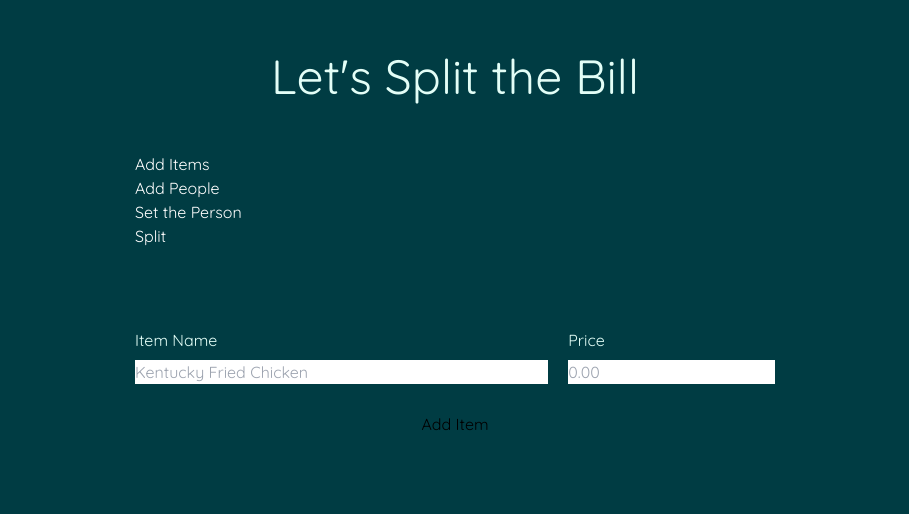
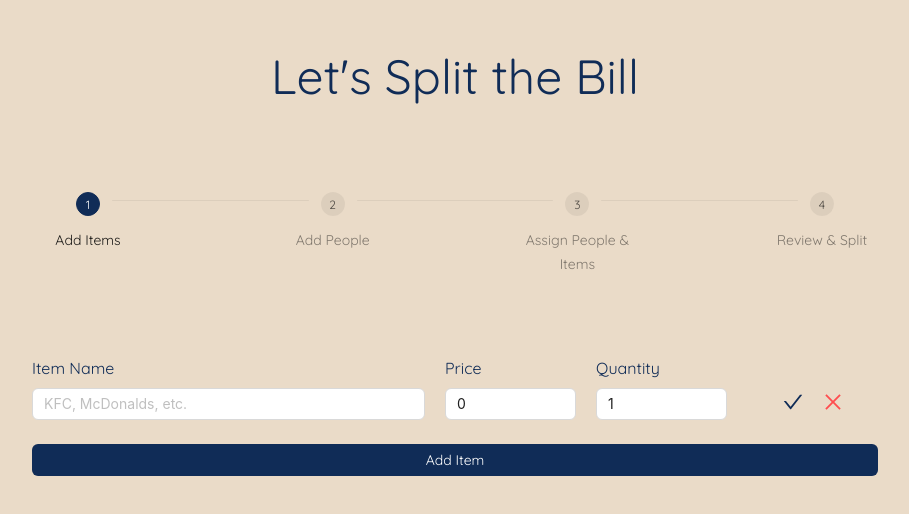
Before and after one commit to yemarn510/split, a Next.js app: page / in a window 1280 px wide. Shown: the top 514 px of the page, without its empty margins (185-1094 px from the left). Built offline with nearby package versions, Linux system fonts and the light colour scheme.

Commit message:
Added step one functionalities

```diff
--- a/package.json
+++ b/package.json
@@ -15,6 +15,7 @@
     "sass": "^1.75.0"
   },
   "devDependencies": {
+    "@ant-design/icons": "^5.3.6",
     "@types/node": "^20",
     "@types/react": "^18",
     "@types/react-dom": "^18",
--- a/src/app/globals.scss
+++ b/src/app/globals.scss
@@ -5,10 +5,10 @@
 @import url('https://fonts.googleapis.com/css2?family=Quicksand:wght@300..700&display=swap');
 
 :root {
-  --main-color: #003C43;
-  --second-color: #135D66;
-  --third-color: #77B0AA;
-  --fourth-color: #E3FEF7;
+  --main-color: #102C57;
+  --second-color: #EADBC8;
+  --third-color: #DAC0A3;
+  --fourth-color: #FEFAF6;
   --font-size: 18px;
 }
 
@@ -20,7 +20,7 @@
 }
 
 body {
-  @apply bg-main;
+  @apply bg-second;
   font-optical-sizing: auto;
   font-style: var(--font-size);
 }
@@ -77,16 +77,22 @@ h5 {
   background-color: var(--fourth-color);
 }
 
-.steps .step-primary + .step-primary:before, .steps .step-primary:after {
-  background-color: var(--third-color);
+.text-danger {
+  color: #ff4d4f;
 }
 
-.steps .step-primary + .step-primary:after {
-  border-color: var(--third-color);
+.text-green {
+  color: #41B06E;
 }
 
-.steps {
-  .step {
-    color: white;
-  }
+
+/// ant override
+
+.ant-btn-primary {
+  box-shadow: none;
 }
+
+.ant-input-outlined[disabled] {
+  color: rgba(0, 0, 0, 0.5);
+  background-color: rgba(0, 0, 0, 0.09);
+}
--- a/src/app/layout.tsx
+++ b/src/app/layout.tsx
@@ -1,6 +1,7 @@
 import type { Metadata } from "next";
 import { Inter } from "next/font/google";
 import "./globals.scss";
+import { ConfigProvider } from 'antd';
 
 const inter = Inter({ subsets: ["latin"] });
 
@@ -16,7 +17,14 @@ export default function RootLayout({
 }>) {
   return (
     <html lang="en">
-      <body className={inter.className}>{children}</body>
+      <ConfigProvider
+        theme={{
+          token: {
+            colorPrimary: '#102C57',
+          },
+        }}>
+        <body className={inter.className}>{children}</body>
+      </ConfigProvider>
     </html>
   );
 }
--- a/src/app/page.tsx
+++ b/src/app/page.tsx
@@ -3,15 +3,33 @@
 import StepOne, { StepOneParams } from "@/components/step-1";
 import { Item } from "@/models/item.models";
 import { useState, useEffect } from "react";
+import { Steps } from 'antd';
+
 
 export default function Home() {
 
-  const [currentStep, setCurrentStep] = useState(1);
+  const [currentStep, setCurrentStep] = useState(0);
 
   const [items, setItems] = useState<Item[]>([]);
 
+  const steps = [
+    {
+      title: 'Add Items',
+    },
+    {
+      title: 'Add People',
+    },
+    {
+      title: 'Assign People & Items',
+    },
+    {
+      title: 'Review & Split',
+    },
+  ];
+
   useEffect(() => {
-    setCurrentStep(1);
+    setCurrentStep(0);
+    setItems([ new Item({}) ]);
   }, [currentStep]);
 
   const StepOneParams: StepOneParams = {
@@ -21,17 +39,15 @@ export default function Home() {
 
   return (
     <main className="max-w-[1100px] min-w-[50vw]  w-fit h-screen m-auto py-10">
-      <h1 className="text-center text-fourth">Let's Split the Bill</h1>
+      <h1 className="text-center text-main">Let's Split the Bill</h1>
 
-      <section className="my-10">
-        <div>
-          <ul className="w-full steps">
-            <li className={`step ${currentStep >= 1 && 'step-primary'}`}>Add Items</li>
-            <li className={`step ${currentStep >= 2 && 'step-primary'}`}>Add People</li>
-            <li className={`step ${currentStep >= 3 && 'step-primary'}`}>Set the Person</li>
-            <li className={`step ${currentStep >= 4 && 'step-primary'}`}>Split</li>
-          </ul>
-        </div>
+      <section className="my-20">
+        <Steps
+          size="small"
+          current={currentStep}
+          labelPlacement="vertical"
+          items={steps}
+        />
 
 
         <div className="py-20">
--- a/src/components/step-1.tsx
+++ b/src/components/step-1.tsx
@@ -1,7 +1,10 @@
 'use client';
 
 import { Item } from "@/models/item.models";
-import { useEffect } from "react";
+import { Input, Button } from 'antd';
+import { CheckOutlined, CloseOutlined, EditOutlined, DeleteOutlined } from '@ant-design/icons';
+import { useEffect, useState } from "react";
+
 
 export interface StepOneParams {
   items: Item[];
@@ -10,13 +13,64 @@ export interface StepOneParams {
 
 export default function StepOne(params: { params: StepOneParams }): JSX.Element {
 
-  useEffect(() => {
-    params.params.items.length === 0 && addItem();
-  }, []);
+  const [ currentIndex, setCurrentIndex ] = useState<number | null>(0);
+  const [originalItem, setOriginalItem] = useState<Item | null>(null);
 
   function addItem(): void {
+    if (!checkValidOrNot(params.params.items.length - 1)) {
+      return;
+    }
     params.params.items.push(new Item({}));
     params.params.setItems([...params.params.items]);
+    setCurrentIndex((currentIndex || 0) + 1);
+  }
+
+  function saveEdit(index: number): void {
+    if (!checkValidOrNot(currentIndex!)) {
+      return;
+    }
+    params.params.setItems([...params.params.items]);
+    setOriginalItem(null);
+    setCurrentIndex(null);
+  }
+
+  function cancelEdit(index: number): void {
+    const editingItem = params.params.items[index];
+    if (editingItem.name === '' && editingItem.price === 0 && editingItem.quantity === 1) {
+      params.params.items.splice(index, 1);
+      params.params.setItems([...params.params.items]);
+      setOriginalItem(null);
+      return;
+    }
+    params.params.items[index] = originalItem || new Item({});
+    const allItems = structuredClone(params.params.items);
+    params.params.setItems([]);
+    setTimeout(() => {
+      params.params.setItems(allItems.map(each => new Item({...each})));
+      setOriginalItem(null);
+      setCurrentIndex(null);
+    }, 1);
+  }
+
+  function editItem(index: number): void {
+    if (currentIndex && !checkValidOrNot(currentIndex!)) {
+      return;
+    }
+    const cloned = structuredClone(params.params.items[index]);
+    setOriginalItem(cloned);
+    setCurrentIndex(index);
+  }
+
+  function deleteItem(index: number): void {
+    params.params.items.splice(index, 1);
+    params.params.setItems([...params.params.items]);
+  }
+
+  function checkValidOrNot(index: number): boolean {
+    const isValid = params.params.items[index].isValid();
+    params.params.items[index].error = params.params.items[index].error || {};
+    params.params.setItems([...params.params.items]);
+    return isValid;
   }
 
   return <>
@@ -25,51 +79,104 @@ export default function StepOne(params: { params: StepOneParams }): JSX.Element
         params.params?.items?.map((eachItem, index) => {
           return <div className="flex flex-row w-full gap-5 mb-3"
                       key={index + 1}>
-            <div className={`${ params.params.items.length > 1 ? 'w-2/4' : 'w-2/3'} flex flex-col`}>
+            <div className={`w-3/5 flex flex-col`}>
               <label htmlFor="item-name"
-                    className="pb-2 text-fourth">
+                    className="pb-2 text-main">
                 Item Name
               </label>
-              <input id="item-name"
+              <Input id="item-name"
                     type="text"
+                    disabled={ currentIndex !== index }
+                    defaultValue={eachItem.name}
                     onChange={(e) => {
                       eachItem.name = e.target.value;
                       params.params.items[index] = eachItem;
                       params.params.setItems(params.params.items);
+                      delete eachItem.error.name;
                     }}
-                    placeholder="Kentucky Fried Chicken"
-                    className="input input-bordered w-full"
+                    placeholder="KFC, McDonalds, etc."
+                    className="w-full"
               />
+              <small className="text-danger">
+                { eachItem.error.name || ' ' }
+              </small>
             </div>
-            <div className={`${ params.params.items.length > 1 ? 'w-1/4' : 'w-1/3' } flex flex-col`}>
+
+            <div className={`w-1/5 flex flex-col`}>
               <label htmlFor="item-price"
-                    className="pb-2 text-fourth">
+                    className="pb-2 text-main">
                 Price
               </label>
-              <input id="item-price"
+              <Input id="item-price"
                     type="number"
+                    disabled={ currentIndex !== index }
                     placeholder="0.00"
+                    defaultValue={eachItem.price}
                     onChange={(e) => {
                       eachItem.price = +e.target.value || 0;
                       params.params.items[index] = eachItem;
                       params.params.setItems(params.params.items);
+                      delete eachItem.error.price;
                     }}
-                    className="input input-bordered w-full"
+                    className="w-full"
               />
+              <small className="text-danger">
+                { eachItem.error.price || ' ' }
+              </small>
             </div>
 
-            {
-              params.params.items.length > 1 &&
-              <div className="w-1/4"></div>
-            }
+            <div className={`w-1/5 flex flex-col`}>
+              <label htmlFor="item-quantity"
+                    className="pb-2 text-main">
+                Quantity
+              </label>
+              <Input id="item-quantity"
+                    type="number"
+                    disabled={ currentIndex !== index }
+                    defaultValue={eachItem.quantity}
+                    placeholder="0.00"
+                    min={1}
+                    onChange={(e) => {
+                      eachItem.quantity = +e.target.value || 1;
+                      params.params.items[index] = eachItem;
+                      params.params.setItems(params.params.items);
+                      delete eachItem.error.quantity;
+                    }}
+                    className="w-full"
+              />
+              <small className="text-danger">
+                { eachItem.error.quantity || ' ' }
+              </small>
+            </div>
+
+            <div className="w-1/5 flex items-start pt-9 justify-center">
+                {
+                  currentIndex === index
+                    ?
+                      <div className="flex flex-row justify-center items-end pb-1 gap-5">
+                        <CheckOutlined className="text-main text-xl"
+                                       onClick={() => saveEdit(index)}/>
+                        <CloseOutlined className="text-danger text-xl"
+                                       onClick={() => cancelEdit(index)}/>
+                      </div>
+                    :
+                      <div className="flex flex-row justify-center items-end pb-1 gap-5">
+                        <EditOutlined className="text-main text-xl"
+                                      onClick={() => editItem(index)} />
+                        <DeleteOutlined className="text-danger text-xl"
+                                        onClick={() => deleteItem(index)}/>
+                      </div>
+                }
+              </div>
           </div>
         })
       }
     </div>
 
-    <button className="btn w-full mt-3 h-8 min-h-8"
+    <Button className="w-full mt-3 h-8 min-h-8"
+      type="primary"
       onClick={ () => addItem() }>
       Add Item
-    </button>
+    </Button>
   </>
 }
--- a/src/models/item.models.ts
+++ b/src/models/item.models.ts
@@ -6,26 +6,32 @@ export interface ItemError {
 export class Item {
   name: string;
   price: number;
+  quantity: number;
   error: ItemError;
 
 
   constructor ({
     name = '' as string,
     price = 0 as number,
+    quantity = 1 as number,
     error = {} as ItemError,
   }) {
     this.name = name;
     this.price = price;
+    this.quantity = quantity;
     this.error = error;
   }
 
   isValid(): boolean {
     const error: ItemError = {};
     if (this.name === '') {
-      error.name = 'Item name cannot be blank';
+      error.name = 'Cannot be blank';
     }
     if (this.price === 0) {
-      error.price = 'Item price cannot be zero';
+      error.price = 'Cannot be zero';
+    }
+    if (this.quantity === 0) {
+      error.quantity = 'Cannot be zero';
     }
     this.error = error;
     return Object.keys(error).length === 0;
```
